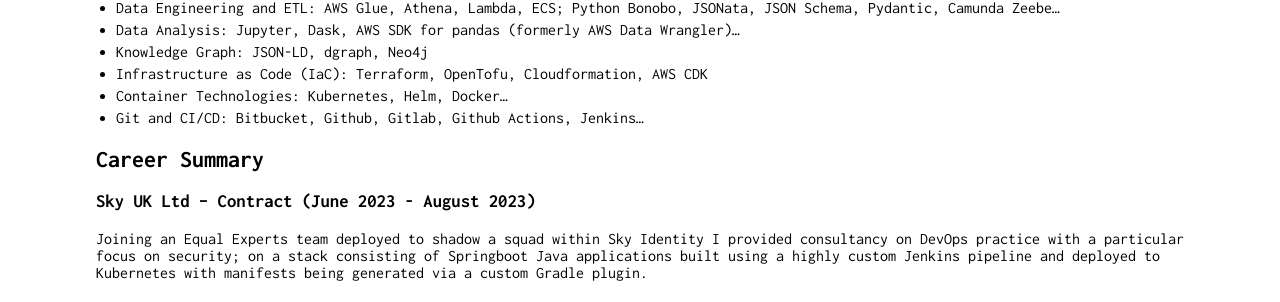
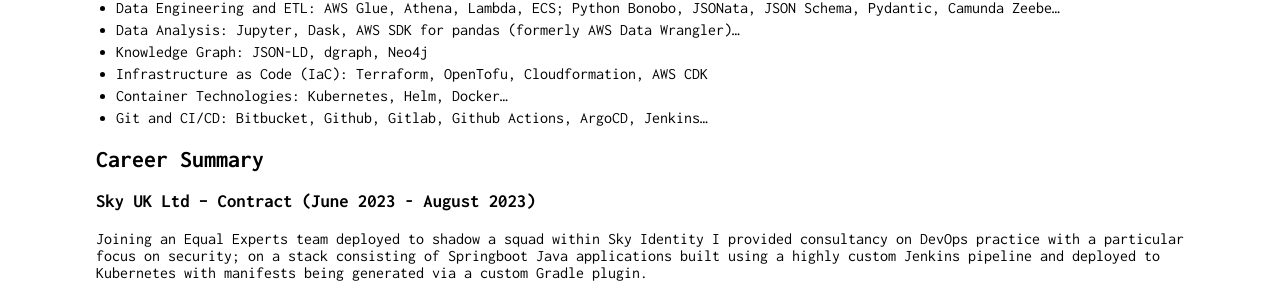
Before and after one commit to PhilKershaw/philkershaw.github.com, a Jekyll site: the page built from index.md, in a window 1280 px wide and 900 px high. Shown: the part 376-678 px from the top of the window. Built offline with Jekyll 4.4.1, drawn with Linux system fonts in a browser that asks for light colours.

Commit message:
Update index.md
Added ArgoCD to core skills.

```diff
--- a/index.md
+++ b/index.md
@@ -20,7 +20,7 @@
 - Knowledge Graph: JSON-LD, dgraph, Neo4j
 - Infrastructure as Code (IaC): Terraform, OpenTofu, Cloudformation, AWS CDK
 - Container Technologies: Kubernetes, Helm, Docker...
-- Git and CI/CD: Bitbucket, Github, Gitlab, Github Actions, Jenkins...
+- Git and CI/CD: Bitbucket, Github, Gitlab, Github Actions, ArgoCD, Jenkins...
 
 ## Career Summary
 
```
